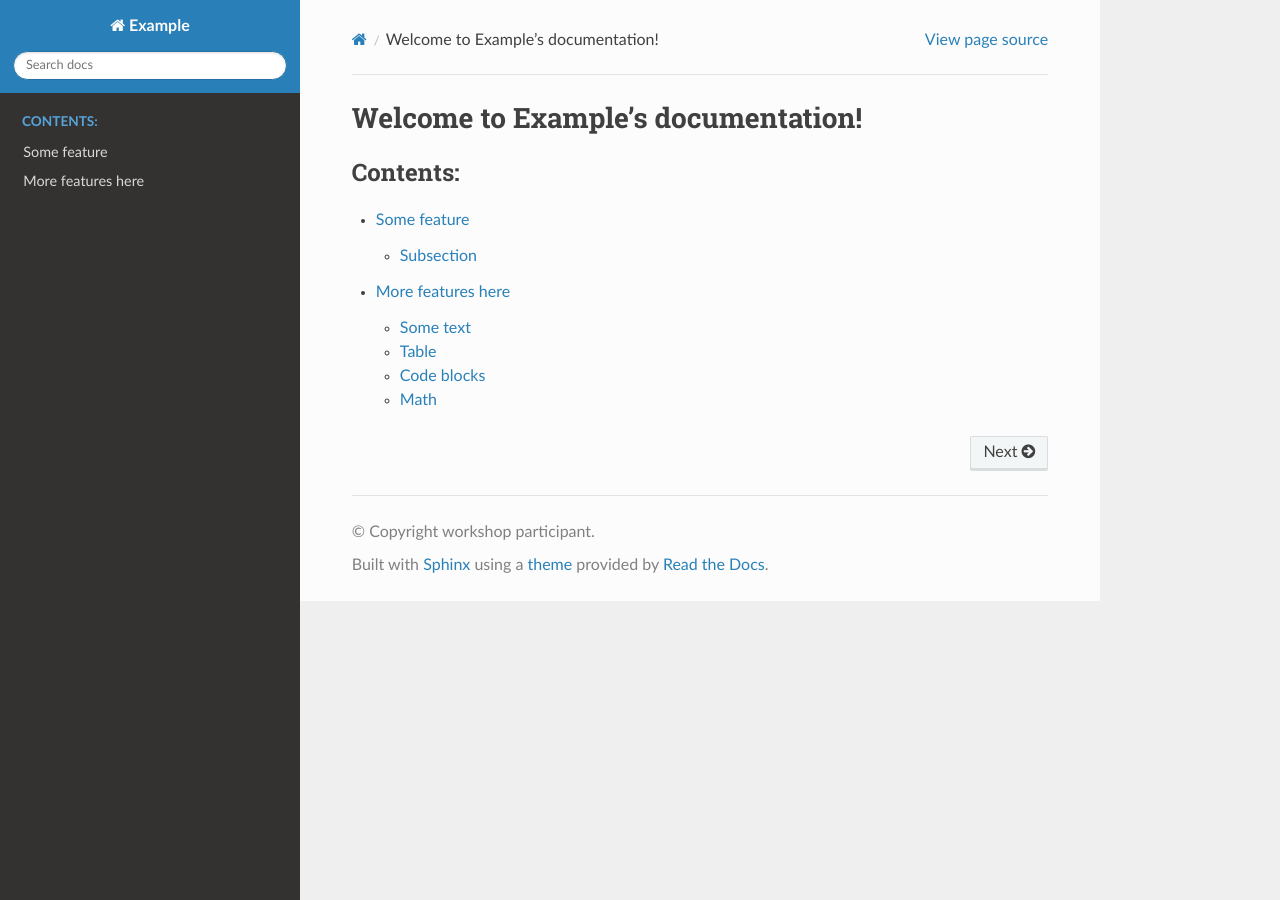
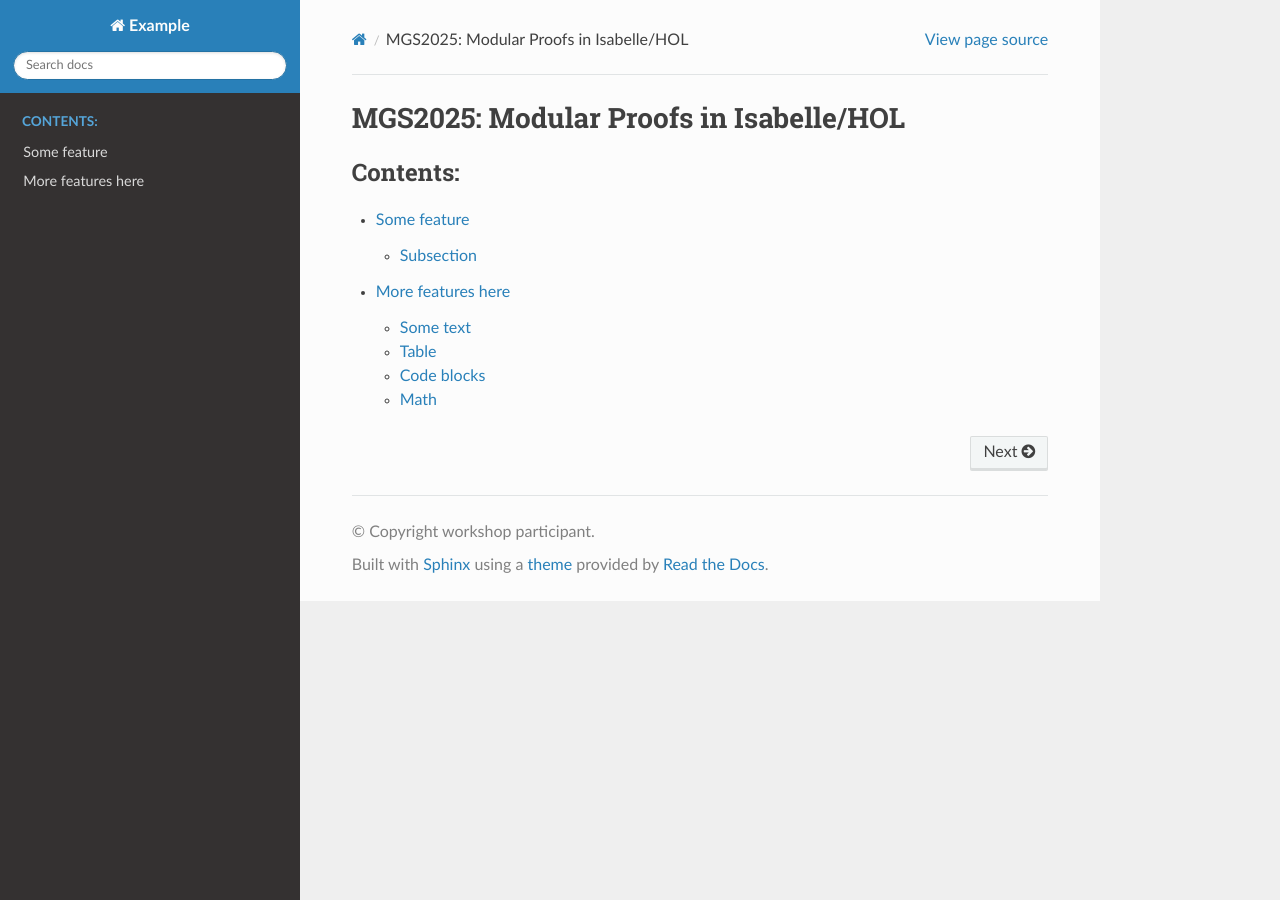
Before and after one commit to cledmonds/isatutorials, a Sphinx documentation site: the page built from doc/index.rst, in a window 1280 px wide. Built offline with Sphinx 7.4.7 and the Read the Docs theme 3.1.0, drawn with Linux system fonts in a browser that asks for light colours.

Commit message:
Update index.rst

```diff
--- a/doc/index.rst
+++ b/doc/index.rst
@@ -3,7 +3,7 @@
    You can adapt this file completely to your liking, but it should at least
    contain the root `toctree` directive.
 
-Welcome to Example's documentation!
+MGS2025: Modular Proofs in Isabelle/HOL
 ===================================
 
 .. toctree::
```
